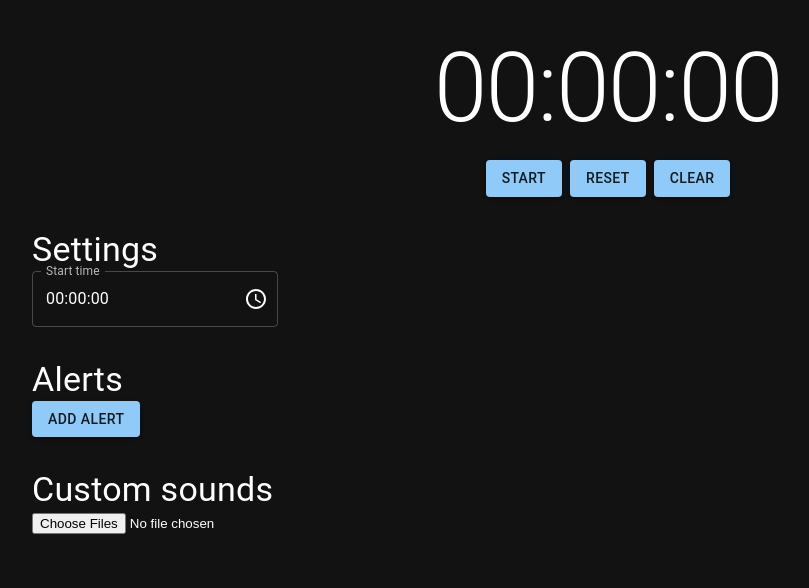
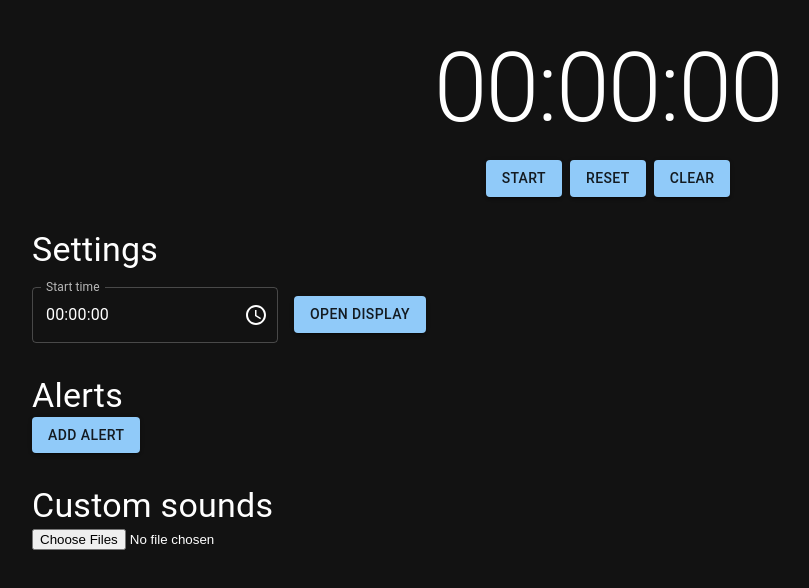
Before and after one commit to dekvidet/countdown-presenter, a React (Vite) app: page /#/ in a window 1280 px wide. Shown: the top 588 px of the page, without its empty margins (32-841 px from the left). Built offline with nearby package versions, Linux system fonts and the light colour scheme.

Commit message:
add open display button

```diff
--- a/src/pages/control/index.tsx
+++ b/src/pages/control/index.tsx
@@ -121,6 +121,7 @@ const ControlPage = () => {
       </Box>
       <Box sx={{ mt: 4 }}>
         <Typography variant="h4">Settings</Typography>
+        <Box sx={{ display: 'flex', alignItems: 'center', gap: 2, mt: 2 }}>
           <TimePicker
             label="Start time"
             value={startTime}
@@ -134,6 +135,15 @@ const ControlPage = () => {
             ampm={false}
             views={['hours', 'minutes', 'seconds']}
           />
+          <Button
+            variant="contained"
+            onClick={() => {
+              window.open(window.location.origin + window.location.pathname + '#/display', '_blank');
+            }}
+          >
+            Open display
+          </Button>
+        </Box>
       </Box>
       <Box sx={{ mt: 4 }}>
         <Typography variant="h4">Alerts</Typography>
```
Lines whose indentation alone changed are shown as unchanged.
